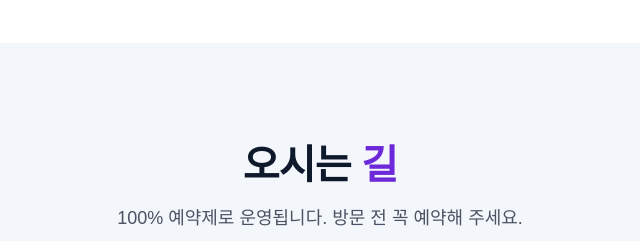
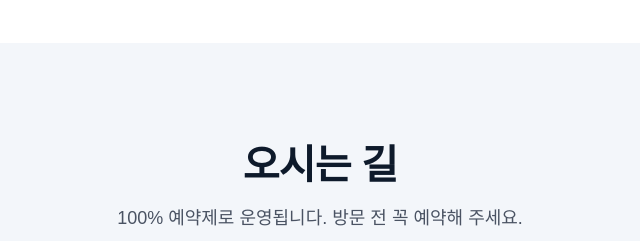
Before and after one commit to dcuce/dcuce.github.io, a plain HTML site: page index.html in a window 1280 px wide. Shown: the part 9660-9901 px from the top of the page, 320-960 px from the left. Drawn offline with Linux system fonts and the light colour scheme; a web font is replaced by a local one.

Commit message:
Add files via upload

```diff
--- a/index.html
+++ b/index.html
@@ -338,7 +338,7 @@ a{color:#0E1A2B}a:hover{color:#6D28D9}
 <section id="location" style="background: #F3F6FA">
 <div style="max-width: 1200px; margin: 0 auto; padding: 96px 24px; display: flex; flex-direction: column; gap: 40px">
 <div style="display: flex; flex-direction: column; gap: 12px; text-align: center; align-items: center">
-<h2 style="margin: 0; font-size: 40px; line-height: 1.3; letter-spacing: -0.02em">오시는 <span style="color: #6D28D9">길</span></h2>
+<h2 style="margin: 0; font-size: 40px; line-height: 1.3; letter-spacing: -0.02em">오시는 길</h2>
 <p style="margin: 0; font-size: 18px; color: #4A5363">100% 예약제로 운영됩니다. 방문 전 꼭 예약해 주세요.</p>
 </div>
 <div style="background: #FFFFFF; border: 1px solid #DCE3EC; border-radius: 18px; padding: 36px; display: flex; flex-wrap: wrap; align-items: center; gap: 32px 48px">
```
